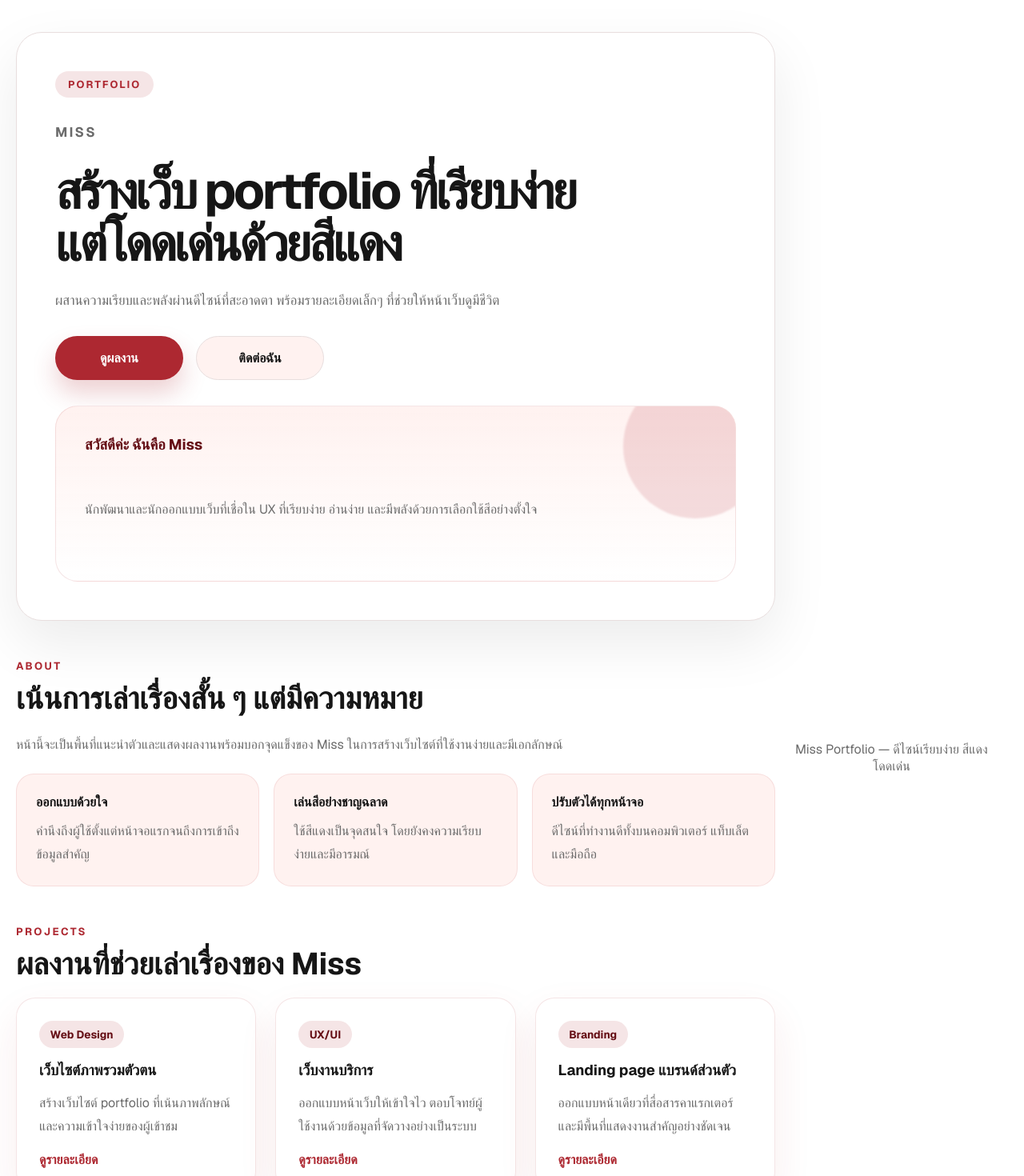
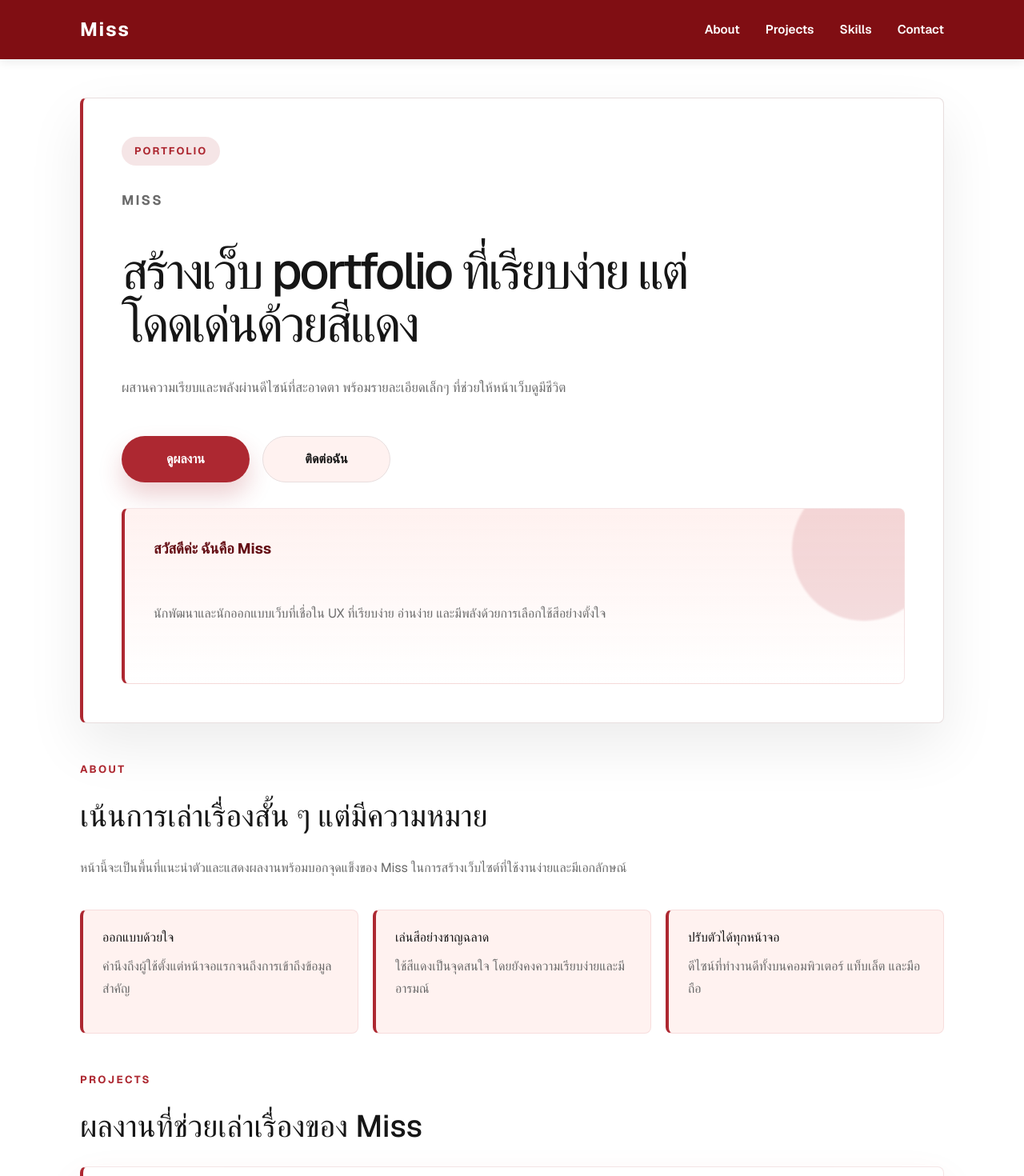
Before and after one commit to SSmikey/portfolio, a Next.js app: page / in a window 1280 px wide. Shown: the top 1470 px of the page at 80% size. Built offline with nearby package versions, Linux system fonts and the light colour scheme.

Commit message:
add bootstrap 5

```diff
--- a/package.json
+++ b/package.json
@@ -9,6 +9,7 @@
     "lint": "eslint"
   },
   "dependencies": {
+    "bootstrap": "^5.3.8",
     "next": "16.2.10",
     "react": "19.2.4",
     "react-dom": "19.2.4"
--- a/src/app/layout.tsx
+++ b/src/app/layout.tsx
@@ -1,5 +1,6 @@
 import type { Metadata } from "next";
 import { Geist, Geist_Mono } from "next/font/google";
+import "bootstrap/dist/css/bootstrap.min.css";
 import "./globals.css";
 
 const geistSans = Geist({
--- a/src/app/page.module.css
+++ b/src/app/page.module.css
@@ -1,15 +1,60 @@
 .page {
   min-height: 100vh;
   display: flex;
-  align-items: center;
-  justify-content: center;
-  padding: 40px 20px;
+  flex-direction: column;
   background: var(--background);
   color: var(--foreground);
 }
 
+.header {
+  background: var(--dark-wine, #800e13);
+  padding: 0;
+  position: static;
+  box-shadow: 0 4px 12px rgba(0, 0, 0, 0.08);
+}
+
+.navbar {
+  display: flex;
+  align-items: center;
+  justify-content: space-between;
+  width: min(100%, 1120px);
+  margin: 0 auto;
+  padding: 1.2rem 20px;
+  max-width: 100%;
+}
+
+.navBrand {
+  font-size: 1.5rem;
+  font-weight: 700;
+  color: #fff;
+  letter-spacing: 0.08em;
+}
+
+.navMenu {
+  display: flex;
+  gap: 2rem;
+  list-style: none;
+  margin: 0;
+  padding: 0;
+}
+
+.navMenu li a {
+  color: #fff;
+  text-decoration: none;
+  font-weight: 600;
+  font-size: 0.95rem;
+  transition: color 0.2s ease;
+}
+
+.navMenu li a:hover {
+  color: #ffd4d4;
+}
+
 .main {
+  flex: 1;
   width: min(100%, 1120px);
+  margin: 0 auto;
+  padding: 48px 20px;
   display: grid;
   gap: 48px;
 }
@@ -18,11 +63,19 @@
   display: grid;
   gap: 32px;
   padding: 48px;
-  border-radius: 32px;
+  border-radius: 8px;
   background: var(--surface);
   border: 1px solid var(--border);
+  border-left: 4px solid var(--accent);
   box-shadow: 0 28px 70px rgba(0, 0, 0, 0.08);
   position: relative;
+  animation: fadeInUp 0.72s ease both;
+  transition: transform 0.3s ease, box-shadow 0.3s ease;
+}
+
+.hero:hover {
+  transform: translateY(-4px);
+  box-shadow: 0 36px 90px rgba(0, 0, 0, 0.12);
 }
 
 .heroContent {
@@ -120,13 +173,21 @@
 .heroCard {
   position: relative;
   overflow: hidden;
-  border-radius: 28px;
+  border-radius: 8px;
   background: linear-gradient(180deg, rgba(255, 241, 239, 0.95), #ffffff);
   border: 1px solid rgba(173, 40, 49, 0.12);
+  border-left: 4px solid var(--accent);
   padding: 36px;
   display: grid;
   gap: 18px;
   min-height: 220px;
+  animation: fadeInUp 0.72s ease both 0.1s;
+  transition: transform 0.3s ease, box-shadow 0.3s ease;
+}
+
+.heroCard:hover {
+  transform: translateY(-4px);
+  box-shadow: 0 16px 40px rgba(173, 40, 49, 0.15);
 }
 
 .heroCardTitle {
@@ -191,9 +252,17 @@
 
 .aboutItem {
   padding: 24px;
-  border-radius: 22px;
+  border-radius: 8px;
   background: rgba(255, 241, 239, 0.9);
   border: 1px solid rgba(173, 40, 49, 0.1);
+  border-left: 4px solid var(--accent);
+  animation: fadeInUp 0.72s ease both;
+  transition: transform 0.3s ease, box-shadow 0.3s ease;
+}
+
+.aboutItem:hover {
+  transform: translateY(-4px);
+  box-shadow: 0 12px 30px rgba(173, 40, 49, 0.1);
 }
 
 .aboutItem h3 {
@@ -209,7 +278,7 @@
 
 .projectGrid {
   display: grid;
-  grid-template-columns: repeat(3, minmax(0, 1fr));
+  grid-template-columns: 1fr;
   gap: 24px;
 }
 
@@ -217,10 +286,18 @@
   display: grid;
   gap: 16px;
   padding: 28px;
-  border-radius: 24px;
+  border-radius: 8px;
   background: #fff;
   border: 1px solid rgba(173, 40, 49, 0.12);
+  border-left: 4px solid var(--accent);
   box-shadow: 0 20px 50px rgba(173, 40, 49, 0.08);
+  animation: fadeInUp 0.72s ease both;
+  transition: transform 0.3s ease, box-shadow 0.3s ease;
+}
+
+.projectCard:hover {
+  transform: translateY(-6px) scale(1.01);
+  box-shadow: 0 32px 70px rgba(173, 40, 49, 0.15);
 }
 
 .projectTag {
@@ -277,11 +354,19 @@
 
 .contactCard {
   padding: 32px;
-  border-radius: 28px;
+  border-radius: 8px;
   background: linear-gradient(180deg, #fff7f6 0%, #ffffff 100%);
   border: 1px solid rgba(173, 40, 49, 0.12);
+  border-left: 4px solid var(--accent);
   display: grid;
   gap: 20px;
+  animation: fadeInUp 0.72s ease both;
+  transition: transform 0.3s ease, box-shadow 0.3s ease;
+}
+
+.contactCard:hover {
+  transform: translateY(-4px);
+  box-shadow: 0 24px 50px rgba(173, 40, 49, 0.12);
 }
 
 .contactLabel {
@@ -338,20 +423,52 @@
 }
 
 @media (max-width: 880px) {
-  .projectGrid {
-    grid-template-columns: repeat(2, minmax(0, 1fr));
+  .navbar {
+    padding: 1rem 20px;
+  }
+
+  .navMenu {
+    gap: 1.5rem;
   }
 }
 
 @media (max-width: 760px) {
-  .aboutGrid,
-  .projectGrid {
+  .navMenu {
+    gap: 1rem;
+    font-size: 0.85rem;
+  }
+
+  .aboutGrid {
     grid-template-columns: 1fr;
   }
 
   .splitSection {
     grid-template-columns: 1fr;
   }
+}
+
+.aboutItem:nth-child(1) {
+  animation-delay: 0s;
+}
+
+.aboutItem:nth-child(2) {
+  animation-delay: 0.1s;
+}
+
+.aboutItem:nth-child(3) {
+  animation-delay: 0.2s;
+}
+
+.projectCard:nth-child(1) {
+  animation-delay: 0s;
+}
+
+.projectCard:nth-child(2) {
+  animation-delay: 0.1s;
+}
+
+.projectCard:nth-child(3) {
+  animation-delay: 0.2s;
 }
 
 .footer {
--- a/src/app/page.tsx
+++ b/src/app/page.tsx
@@ -3,6 +3,17 @@ import styles from "./page.module.css";
 export default function Home() {
   return (
     <div className={styles.page}>
+      <header className={styles.header}>
+        <nav className={styles.navbar}>
+          <div className={styles.navBrand}>Miss</div>
+          <ul className={styles.navMenu}>
+            <li><a href="#about">About</a></li>
+            <li><a href="#projects">Projects</a></li>
+            <li><a href="#skills">Skills</a></li>
+            <li><a href="#contact">Contact</a></li>
+          </ul>
+        </nav>
+      </header>
       <main className={styles.main}>
         <section className={styles.hero}>
           <div className={styles.heroContent}>
```
Also changed, not shown: 1 other file (tests, documents, lock files or other folders).
